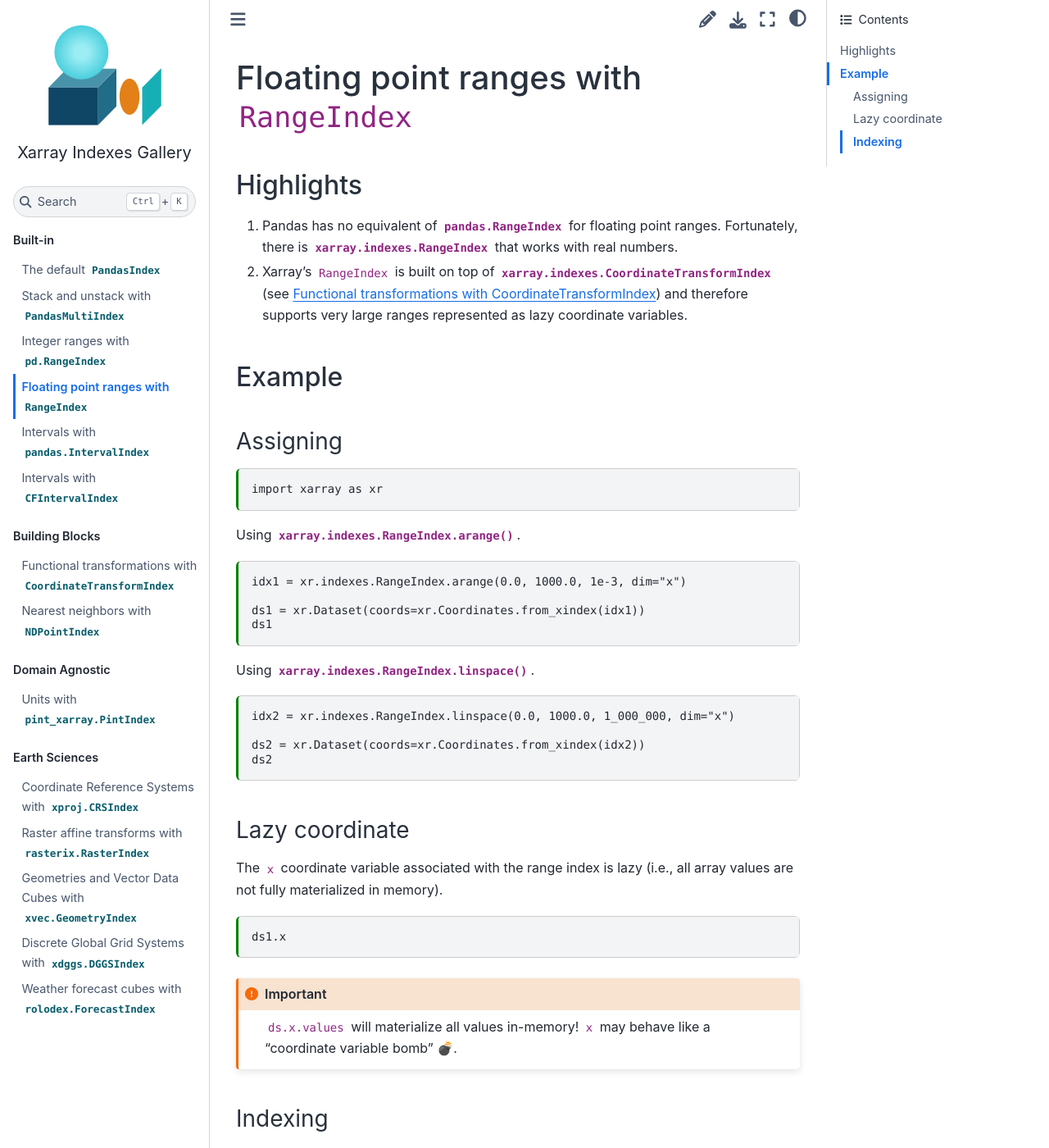
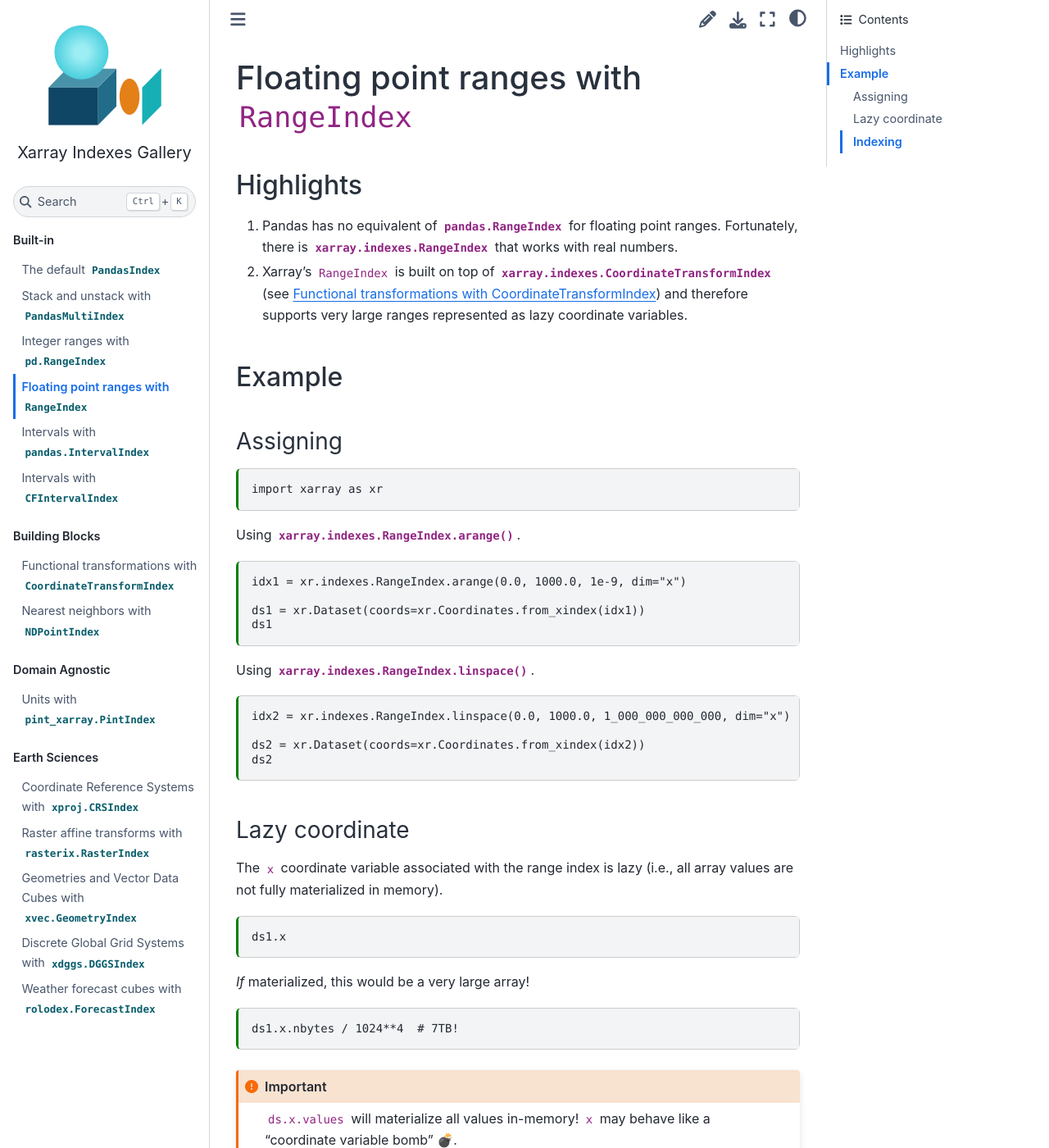
Before and after one commit to xarray-contrib/xarray-indexes, a Sphinx documentation site: the page built from docs/builtin/range.md, in a window 1280 px wide and 1400 px high. Shown: the whole window at 82% size. Built offline with Sphinx 7.4.7 and the Sphinx Book theme 1.1.4, drawn with Linux system fonts in a browser that asks for light colours.

Commit message:
Edits (#29)

````diff
--- a/docs/builtin/range.md
+++ b/docs/builtin/range.md
@@ -42,7 +42,7 @@ xr.set_options(
 Using {py:meth}`xarray.indexes.RangeIndex.arange`.
 
 ```{code-cell} python
-idx1 = xr.indexes.RangeIndex.arange(0.0, 1000.0, 1e-3, dim="x")
+idx1 = xr.indexes.RangeIndex.arange(0.0, 1000.0, 1e-9, dim="x")
 
 ds1 = xr.Dataset(coords=xr.Coordinates.from_xindex(idx1))
 ds1
@@ -51,7 +51,7 @@ ds1
 Using {py:meth}`xarray.indexes.RangeIndex.linspace`.
 
 ```{code-cell} python
-idx2 = xr.indexes.RangeIndex.linspace(0.0, 1000.0, 1_000_000, dim="x")
+idx2 = xr.indexes.RangeIndex.linspace(0.0, 1000.0, 1_000_000_000_000, dim="x")
 
 ds2 = xr.Dataset(coords=xr.Coordinates.from_xindex(idx2))
 ds2
@@ -64,6 +64,12 @@ array values are not fully materialized in memory).
 
 ```{code-cell} python
 ds1.x
+```
+
+_If_ materialized, this would be a very large array!
+
+```{code-cell} python
+ds1.x.nbytes / 1024**4  # 7TB!
 ```
 
 ```{important}
````
Also changed, not shown: docs/blocks/ndpoint.md (+6 -0 lines), docs/earth/raster.md (+1 -1 lines), docs/earth/xvec.md (+8 -4 lines), docs/builtin/cfinterval.ipynb.
